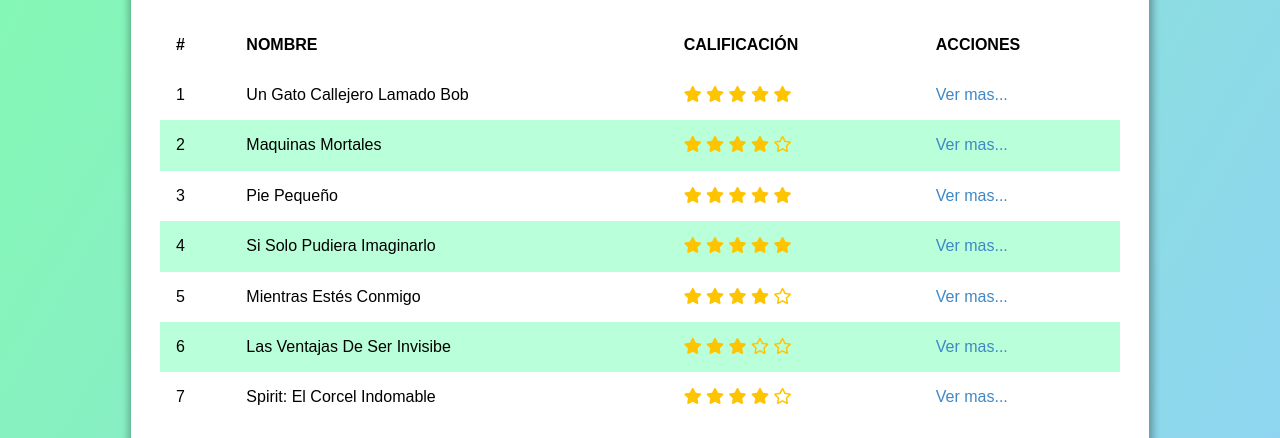
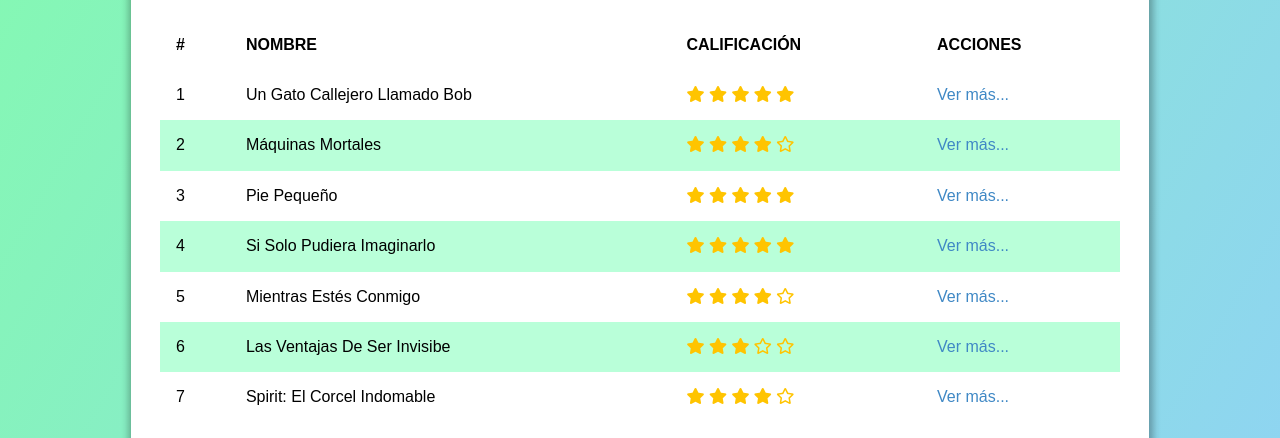
Before and after one commit to Brian-Py/peliculas, a plain HTML site: page index.html in a window 1280 px wide. Shown: the part 210-648 px from the top of the page. Drawn offline with Linux system fonts and the light colour scheme.

Commit message:
Update index.html

```diff
--- a/index.html
+++ b/index.html
@@ -33,7 +33,7 @@
                     <tbody>
                         <tr>
                             <td>1</td>
-                            <td class="title-pelis">Un Gato Callejero Lamado Bob</td>
+                            <td class="title-pelis">Un Gato Callejero Llamado Bob</td>
                             <td>
                                 <i class="fas fa-star"></i>
                                 <i class="fas fa-star"></i>
@@ -42,12 +42,12 @@
                                 <i class="fas fa-star"></i>
                             </td>
                             <td>
-                                <a href="peliculas/mi-gato-callejero-Bob.html">Ver mas...</a>
+                                <a href="peliculas/mi-gato-callejero-Bob.html">Ver más...</a>
                             </td>
                         </tr>
                         <tr>
                             <td>2</td>
-                            <td class="title-pelis">Maquinas Mortales</td>
+                            <td class="title-pelis">Máquinas Mortales</td>
                             <td>
                                 <i class="fas fa-star"></i>
                                 <i class="fas fa-star"></i>
@@ -56,7 +56,7 @@
                                 <i class="far fa-star"></i>
                             </td>
                             <td>
-                                <a href="peliculas/maquinas-mortales.html">Ver mas...</a>
+                                <a href="peliculas/maquinas-mortales.html">Ver más...</a>
                             </td>
                         </tr>
                         <tr>
@@ -70,7 +70,7 @@
                                 <i class="fas fa-star"></i>
                             </td>
                             <td>
-                                <a href="peliculas/pie-peque%C3%B1o.html">Ver mas...</a>
+                                <a href="peliculas/pie-peque%C3%B1o.html">Ver más...</a>
                             </td>
                         </tr>
                         <tr>
@@ -84,7 +84,7 @@
                                 <i class="fas fa-star"></i>
                             </td>
                             <td>
-                                <a href="peliculas/si-pudiera-imaginar.html">Ver mas...</a>
+                                <a href="peliculas/si-pudiera-imaginar.html">Ver más...</a>
                             </td>
                         </tr>
                         <tr>
@@ -98,7 +98,7 @@
                                 <i class="far fa-star"></i>
                             </td>
                             <td>
-                                <a href="peliculas/mientras-estes-conmigo.html">Ver mas...</a>
+                                <a href="peliculas/mientras-estes-conmigo.html">Ver más...</a>
                             </td>
                         </tr>
                         <tr>
@@ -112,7 +112,7 @@
                                 <i class="far fa-star"></i>
                             </td>
                             <td>
-                                <a href="peliculas/ventajas-de-ser-invisible.html">Ver mas...</a>
+                                <a href="peliculas/ventajas-de-ser-invisible.html">Ver más...</a>
                             </td>
                         </tr>
                         <tr>
@@ -126,7 +126,7 @@
                                 <i class="far fa-star"></i>
                             </td>
                             <td>
-                                <a href="peliculas/spirit.html">Ver mas...</a>
+                                <a href="peliculas/spirit.html">Ver más...</a>
                             </td>
                         </tr>
                     </tbody>
```
